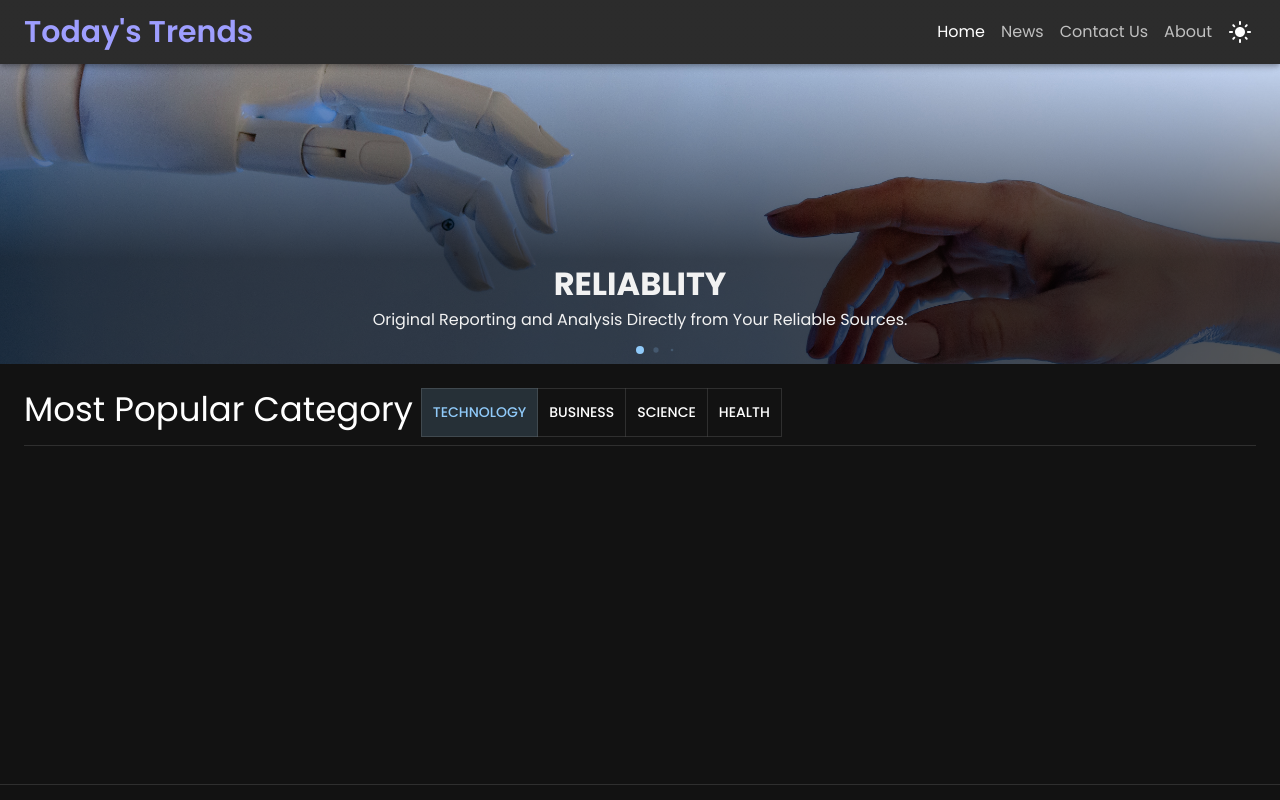
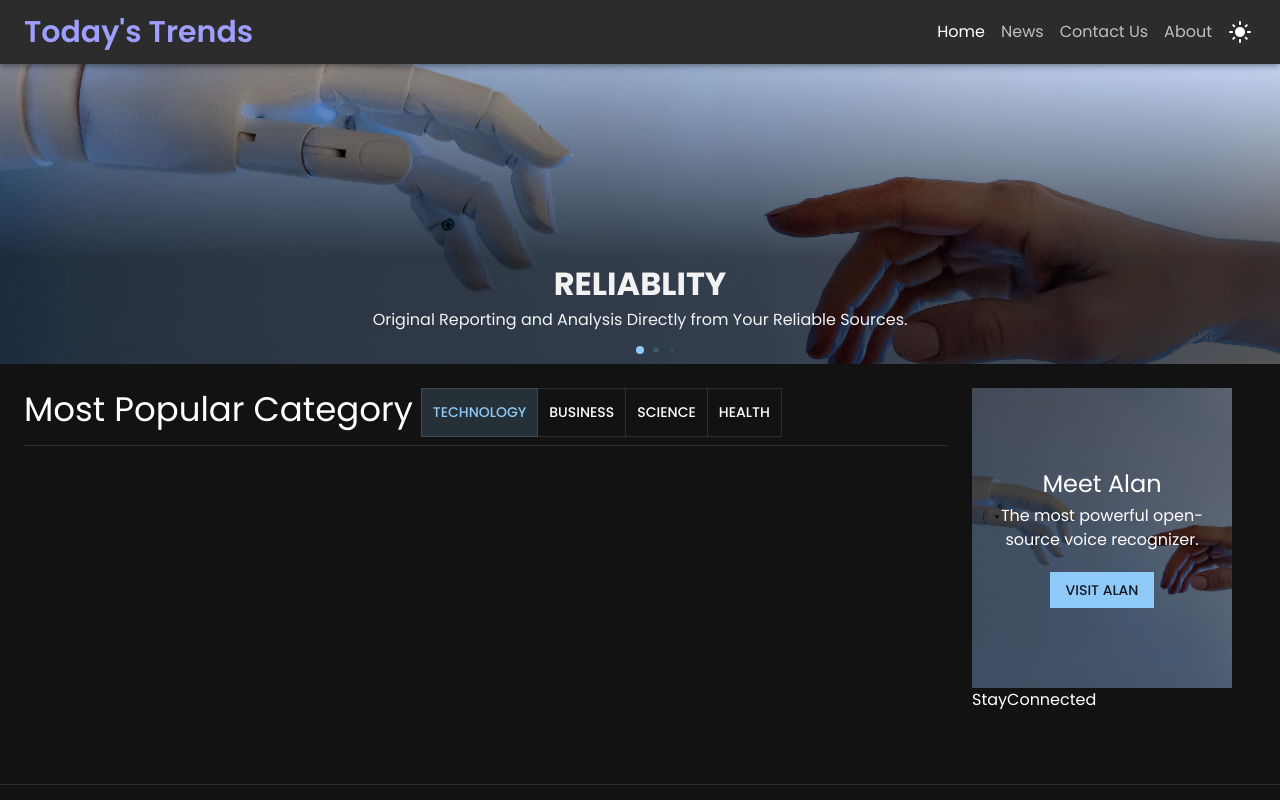
Before and after one commit to prosenjit-singha/todays-trends-v2.0, a React (Create React App) app: page / in a window 1280 px wide. Shown: the top 800 px of the page. Built offline with nearby package versions, Linux system fonts and the light colour scheme.

Commit message:
Alan Section added

```diff
--- a/src/context/ThemeToggler/theme/common.styles.ts
+++ b/src/context/ThemeToggler/theme/common.styles.ts
@@ -8,6 +8,11 @@ export const commonStyles: ThemeOptions = {
     MuiButtonBase: {
       defaultProps: {
         disableRipple: false,
+      },
+    },
+    MuiButton: {
+      defaultProps: {
+        disableElevation: true,
       },
     },
     MuiTooltip: {
--- /dev/null
+++ b/src/pages/Home/PopularCategory/SideContent/Alan.tsx
@@ -0,0 +1,50 @@
+import { Box, Button, styled, Typography } from "@mui/material";
+import bg from "../../../../assets/images/hero/hero-5.jpg";
+
+const Image = styled("img")`
+  width: 100%;
+  height: 100%;
+  object-fit: cover;
+  object-position: center;
+`;
+
+const Content = styled("div")`
+  position: absolute;
+  top: 0;
+  left: 0;
+  width: 100%;
+  height: 100%;
+  display: flex;
+  justify-content: center;
+  align-items: center;
+  flex-direction: column;
+  padding: 24px;
+  background-color: rgba(0, 0, 0, 0.5);
+`;
+
+function Alan() {
+  return (
+    <Box
+      sx={{ position: "relative" }}
+      component="figure"
+      height={300}
+      width="100%"
+      margin={0}
+    >
+      <Image src={bg} alt="Alan Background" />
+      <Content>
+        <Typography textAlign="center" variant="h5">
+          Meet Alan
+        </Typography>
+        <Typography textAlign="center" my={0.5}>
+          The most powerful open-source voice recognizer.
+        </Typography>
+        <Button variant="contained" sx={{ mt: 2 }}>
+          Visit Alan
+        </Button>
+      </Content>
+    </Box>
+  );
+}
+
+export default Alan;
--- /dev/null
+++ b/src/pages/Home/PopularCategory/SideContent/StayConnected.tsx
@@ -0,0 +1,7 @@
+import React from "react";
+
+function StayConnected() {
+  return <div>StayConnected</div>;
+}
+
+export default StayConnected;
--- /dev/null
+++ b/src/pages/Home/PopularCategory/SideContent/index.tsx
@@ -0,0 +1,14 @@
+import { Box } from "@mui/material";
+import Alan from "./Alan";
+import StayConnected from "./StayConnected";
+
+function SideContent() {
+  return (
+    <Box sx={{ paddingInline: [2, 3] }}>
+      <Alan />
+      <StayConnected />
+    </Box>
+  );
+}
+
+export default SideContent;
--- a/src/pages/Home/PopularCategory/index.tsx
+++ b/src/pages/Home/PopularCategory/index.tsx
@@ -1,13 +1,17 @@
 import { Divider, Grid } from "@mui/material";
 import React from "react";
 import PopularCategoryHeading from "./PopularCategoryHeading";
+import SideContent from "./SideContent";
 
 function PopularCategory() {
   return (
     <Grid container component="article" sx={{ p: [2, 3] }}>
-      <Grid item xs={12}>
+      <Grid item xs={12} md={9}>
         <PopularCategoryHeading />
         <Divider sx={{ mt: 1 }} />
+      </Grid>
+      <Grid item xs={12} md={3}>
+        <SideContent />
       </Grid>
     </Grid>
   );
```
